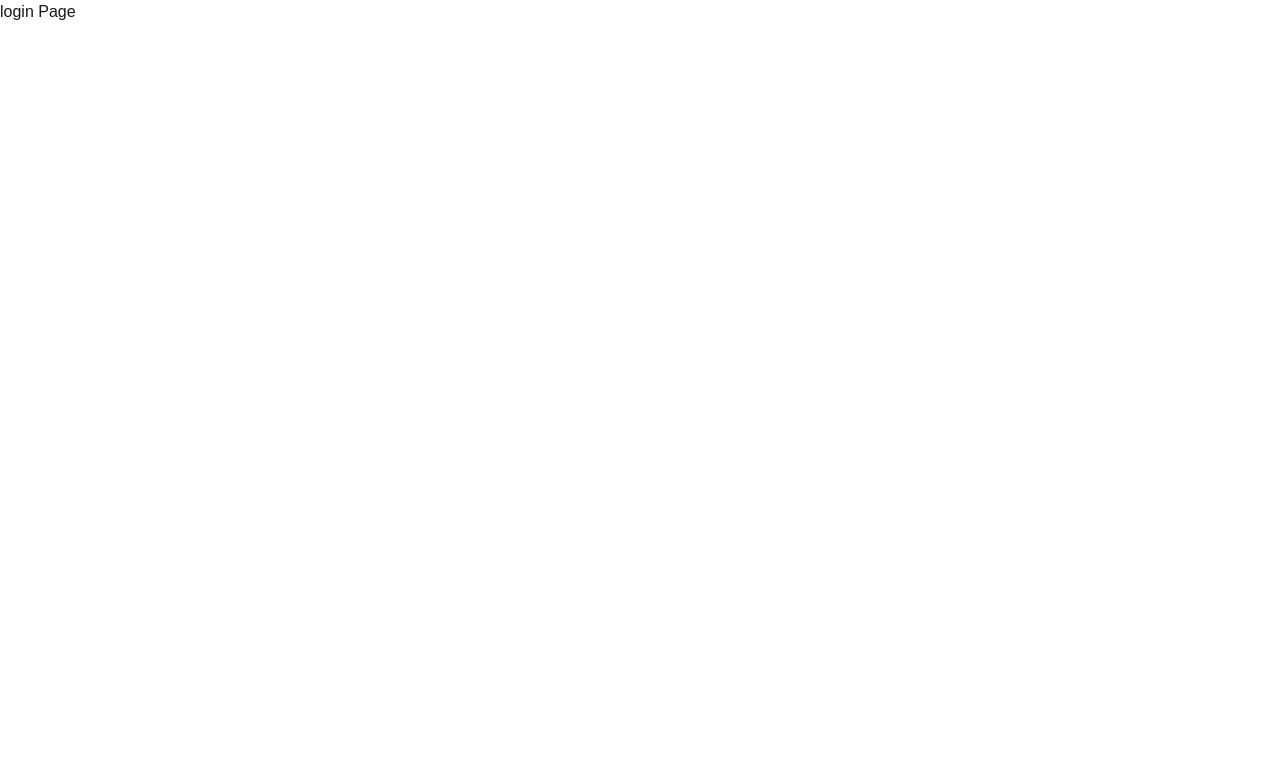
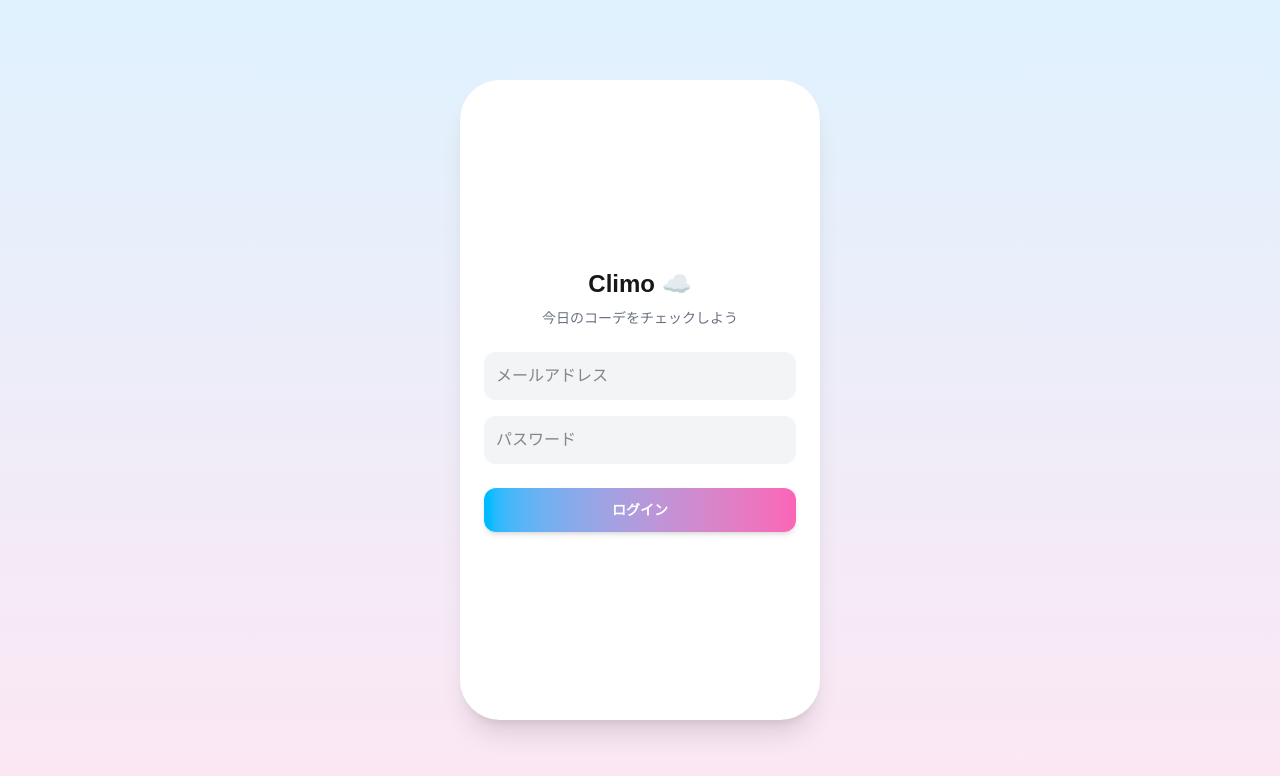
Before and after one commit to ms-engineer-bc26-01/teamB_section_8, a Next.js app in the folder frontend/: page /login in a window 1280 px wide. Shown: the top 776 px of the page. Built offline with nearby package versions, Linux system fonts and the light colour scheme.

Commit message:
feat:ログインページ実装

```diff
--- a/frontend/app/login/page.tsx
+++ b/frontend/app/login/page.tsx
@@ -1,3 +1,58 @@
+"use client";
+
+import { useRouter } from "next/navigation";
+
 export default function LoginPage() {
-  return <div>login Page</div>;
+  const router = useRouter();
+
+  return (
+    <main className="min-h-screen flex items-center justify-center bg-gradient-to-b from-sky-100 to-pink-100">
+
+      {/* スマホ風コンテナ */}
+      <div className="w-[360px] h-[640px] bg-white rounded-[40px] shadow-xl p-6 flex flex-col justify-center space-y-6">
+
+        {/* タイトルエリア */}
+        <div className="text-center space-y-2">
+          <h1 className="text-2xl font-bold">Climo ☁️</h1>
+          <p className="text-sm text-gray-500">
+            今日のコーデをチェックしよう
+          </p>
+        </div>
+
+        {/* 入力フォーム */}
+        <div className="space-y-4">
+
+          {/* メールアドレス入力 */}
+          <input
+            type="email"
+            placeholder="メールアドレス"
+            className="w-full p-3 rounded-xl bg-gray-100 focus:outline-none focus:ring-2 focus:ring-sky-300 transition"
+          />
+
+          {/* パスワード入力 */}
+          <input
+            type="password"
+            placeholder="パスワード"
+            className="w-full p-3 rounded-xl bg-gray-100 focus:outline-none focus:ring-2 focus:ring-pink-300 transition"
+          />
+        </div>
+
+        {/* 🔘 ログインボタン（グラデーション＋アニメーション） */}
+        <button
+          onClick={() => router.push("/")}
+          className="
+            w-full py-3 rounded-xl text-sm font-semibold text-white
+            bg-gradient-to-r from-sky-400 to-pink-400
+            shadow-md
+            transition-all duration-200
+            hover:scale-105 hover:shadow-lg
+            active:scale-95
+          "
+        >
+          ログイン
+        </button>
+
+      </div>
+    </main>
+  );
 }
```
